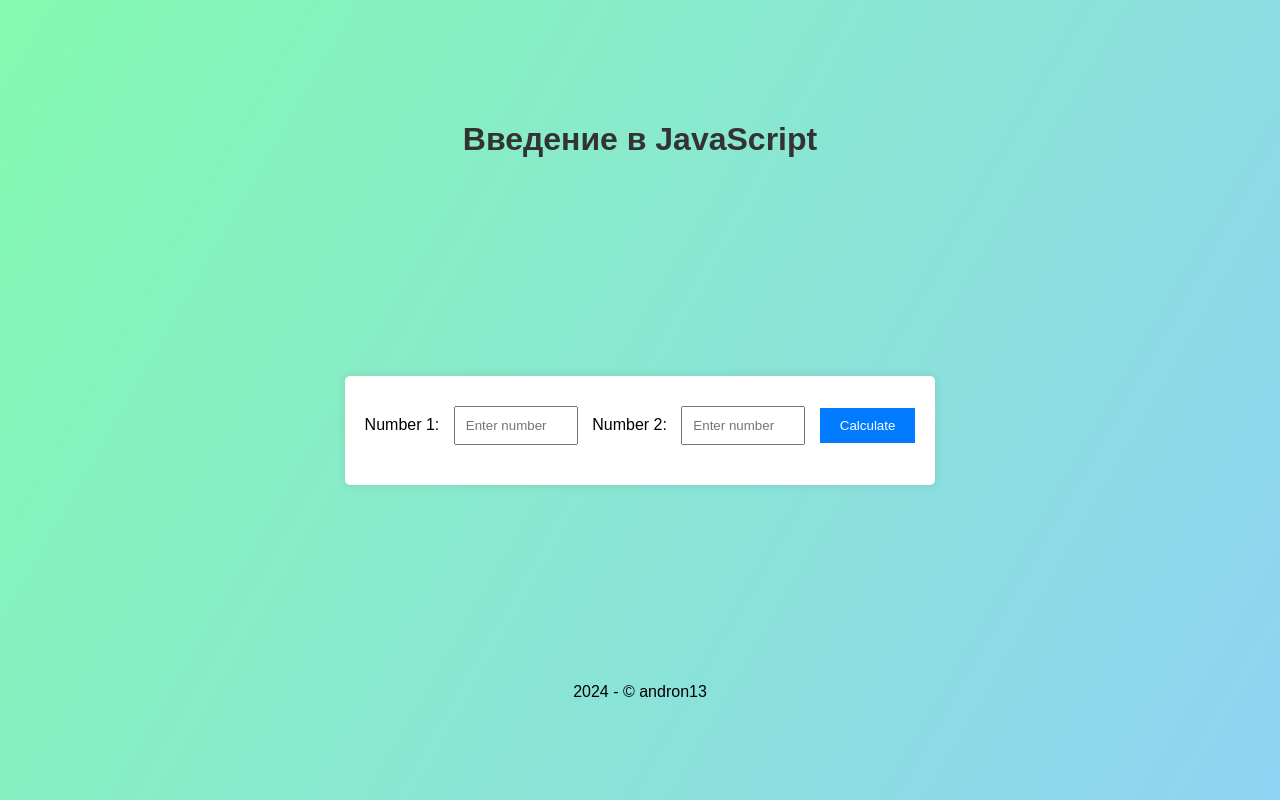
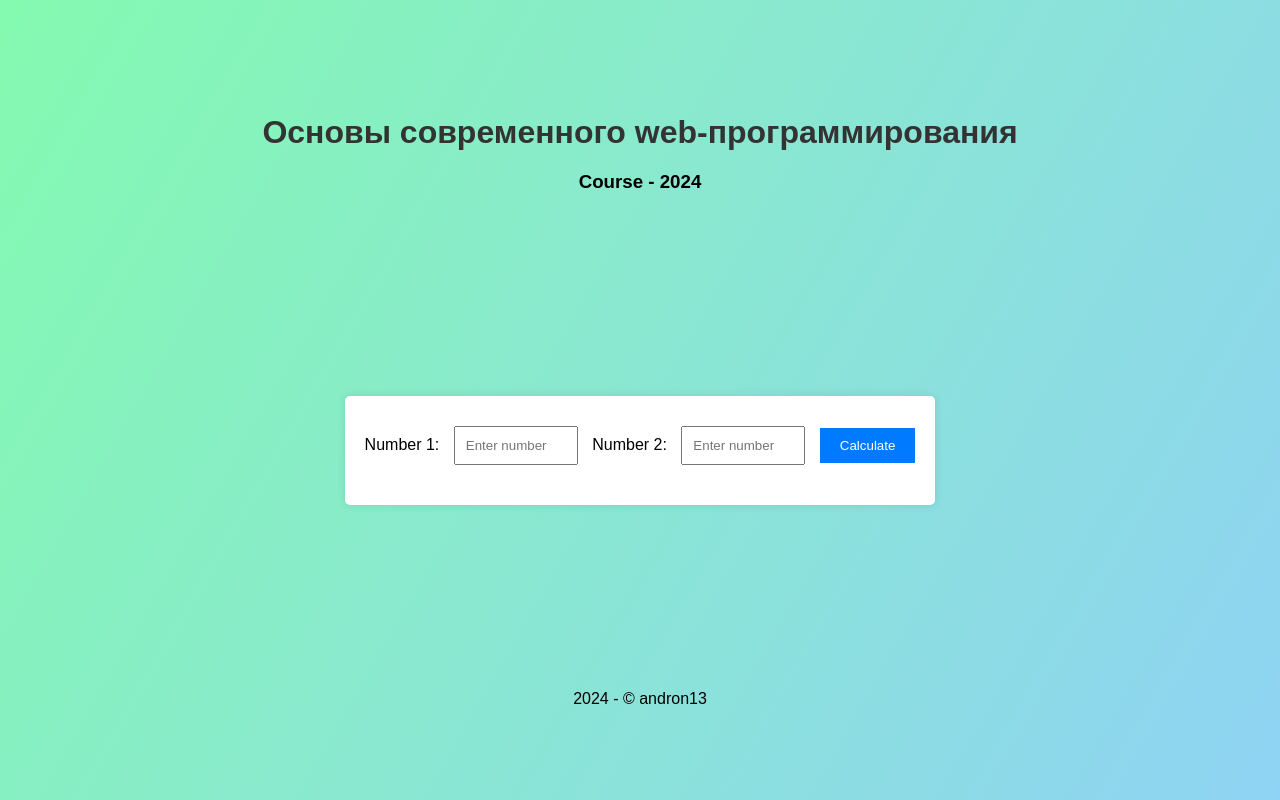
Before and after one commit to evening-academy/foundations-modern-web, a plain HTML site: page example/index.html in a window 1280 px wide. Drawn offline with Linux system fonts and the light colour scheme.

Commit message:
fix: minor changes

```diff
--- a/example/index.html
+++ b/example/index.html
@@ -3,13 +3,17 @@
 <head>
   <meta charset="UTF-8">
   <meta name="viewport" content="width=device-width, initial-scale=1.0">
-  <title>Введение в JavaScript</title>
+  <title>Основы современного web-программирования</title>
   <link rel="stylesheet" href="style.css">
 </head>
 <body>
 
 <main class="container">
-  <h1>Введение в JavaScript</h1>
+  <div class="title">
+    <h1>Основы современного web-программирования</h1>
+    <h3>Course - 2024</h3>
+  </div>
+
   <section class="calculator">
     <label for="num1">Number 1:</label>
     <input type="number" id="num1" placeholder="Enter number 1">
--- a/example/style.css
+++ b/example/style.css
@@ -44,3 +44,7 @@ h1 {
     color: #333;
     margin-bottom: 20px;
 }
+
+.title{
+    text-align: center;
+}
```
Also changed, not shown: 2 other files.
